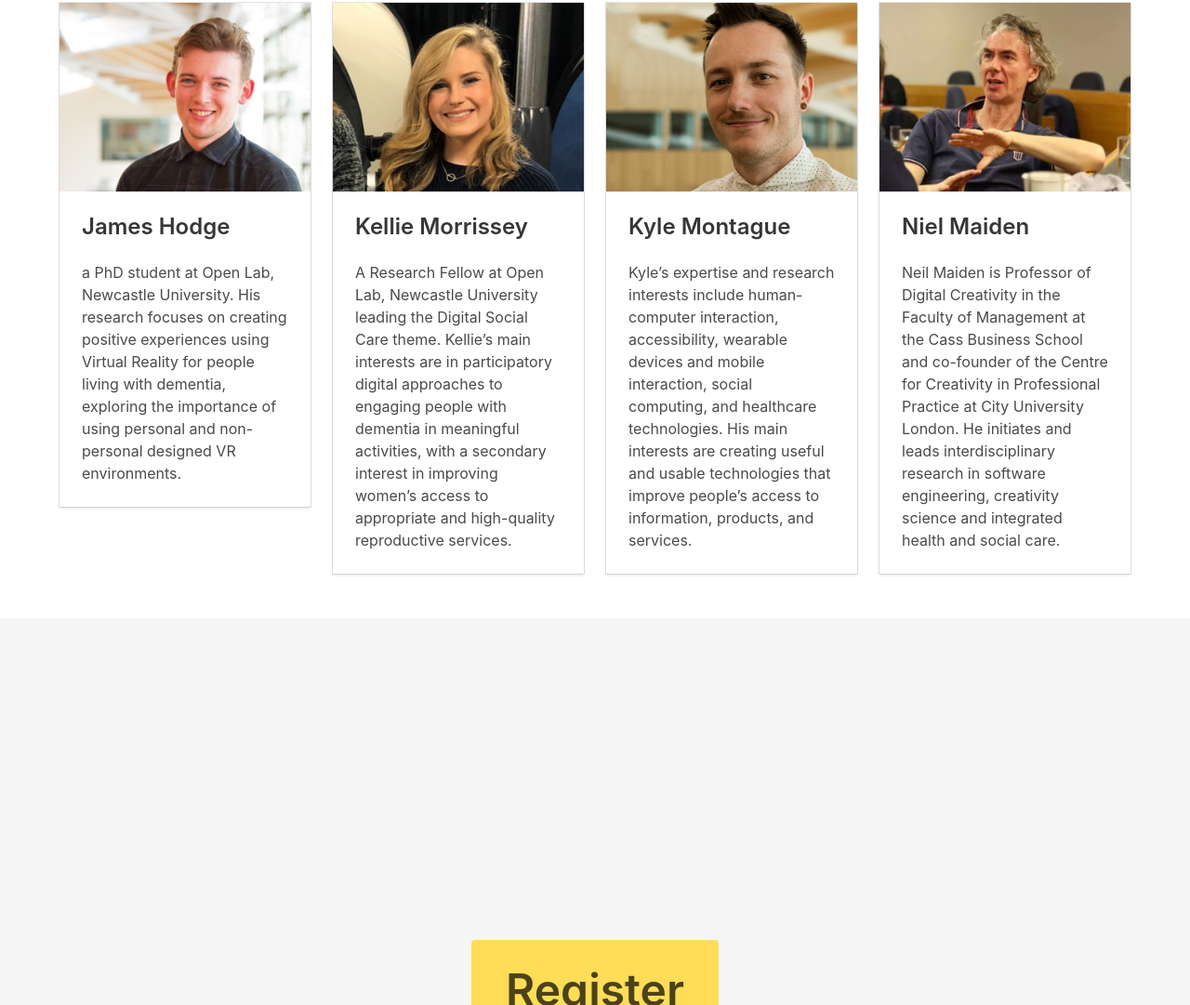
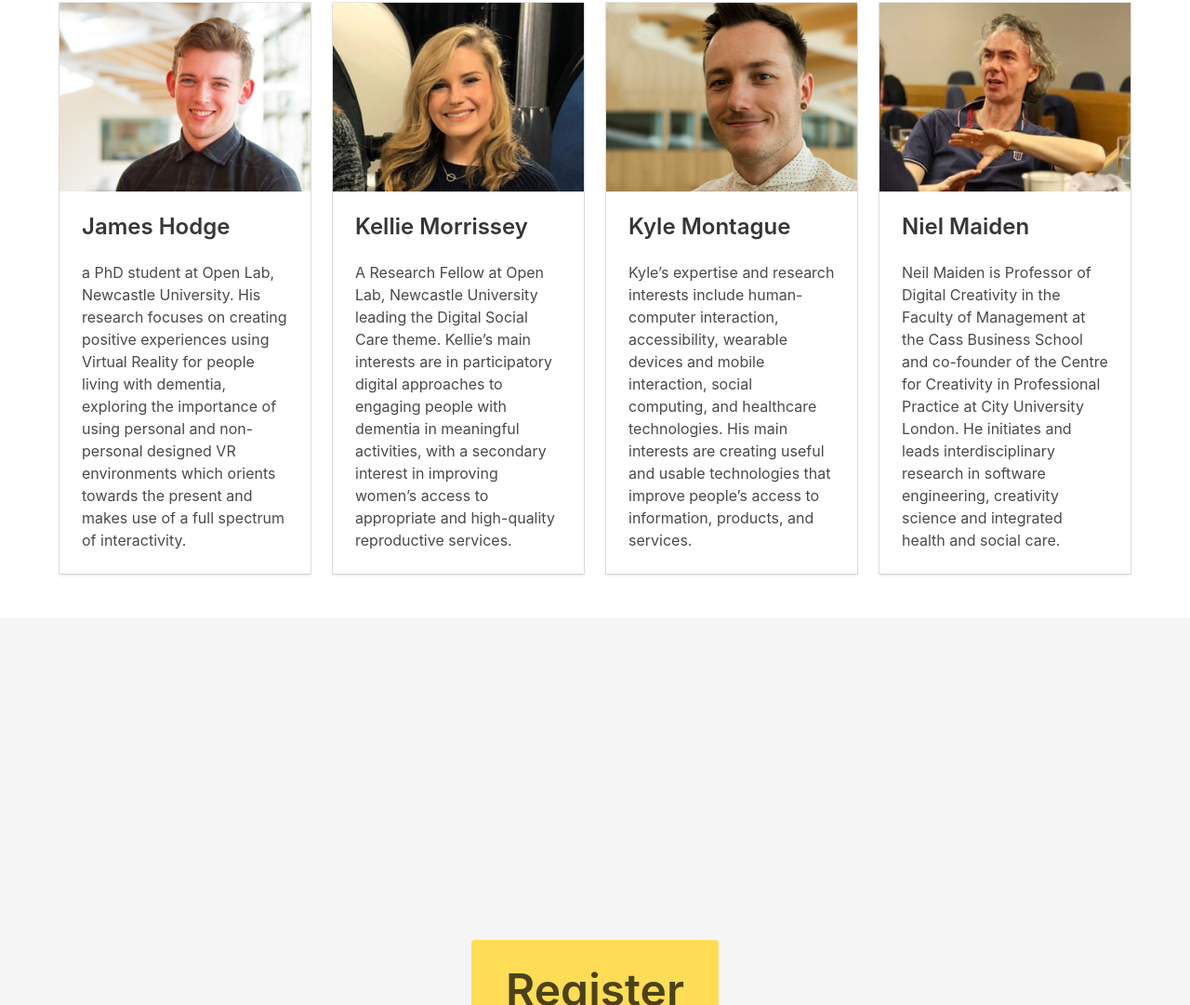
Before and after one commit to jameshodge1996/jameshodge1996.github.io, a plain HTML site: page index.html in a window 1280 px wide. Shown: the part 3276-4357 px from the top of the page at 93% size. Drawn offline with nearby package versions, Linux system fonts and the light colour scheme; some packages are replaced by stand-ins of ours.

Commit message:
index.html changes

```diff
--- a/index.html
+++ b/index.html
@@ -206,7 +206,7 @@
                   </div>
                 </div>
                 <div class="content">
-                  a PhD student at Open Lab, Newcastle University. His research focuses on creating positive experiences using Virtual Reality for people living with dementia, exploring the importance of using personal and non-personal designed VR environments.
+                  a PhD student at Open Lab, Newcastle University. His research focuses on creating positive experiences using Virtual Reality for people living with dementia, exploring the importance of using personal and non-personal designed VR environments which orients towards the present and makes use of a full spectrum of interactivity.
                 </div>
               </div>
             </div>
```
